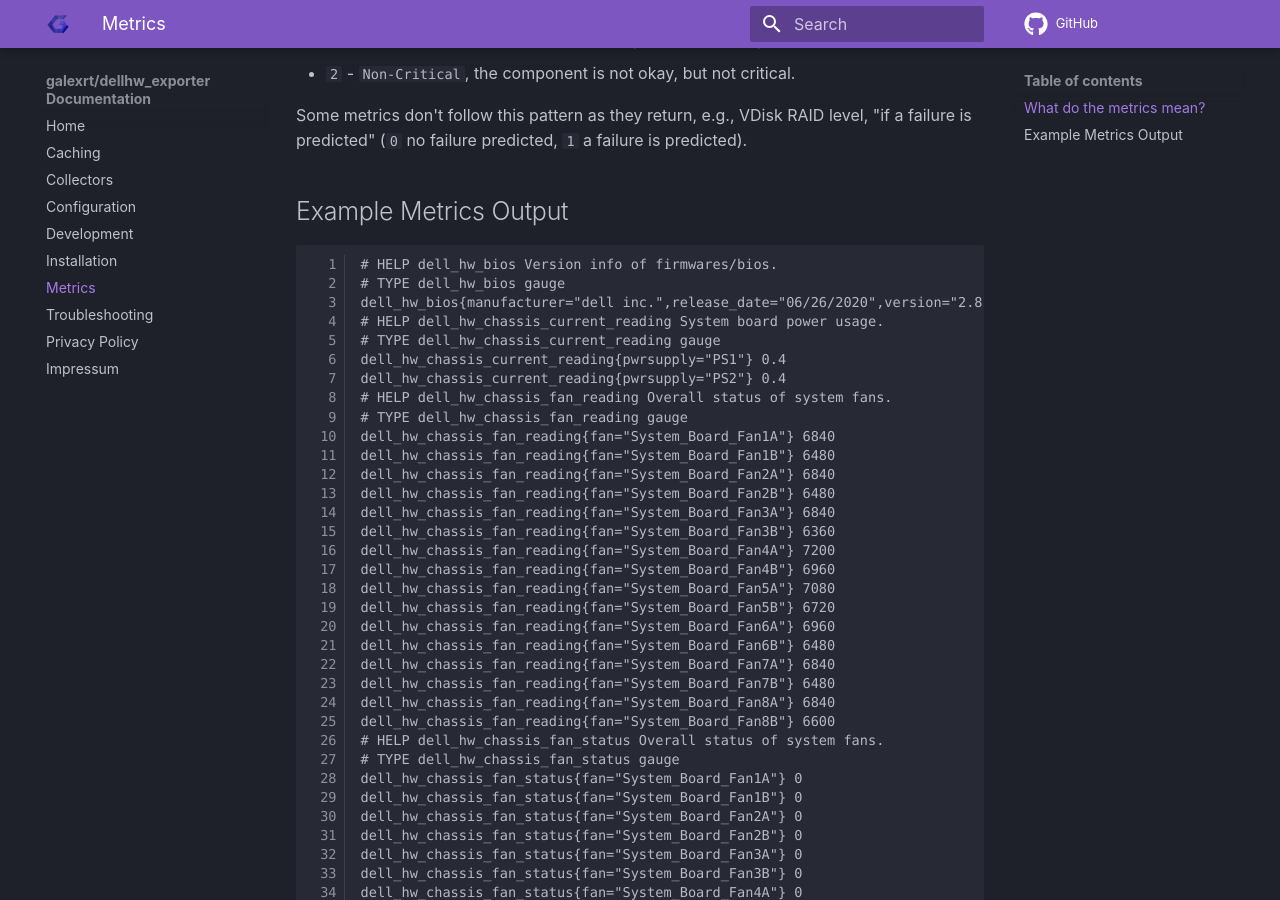
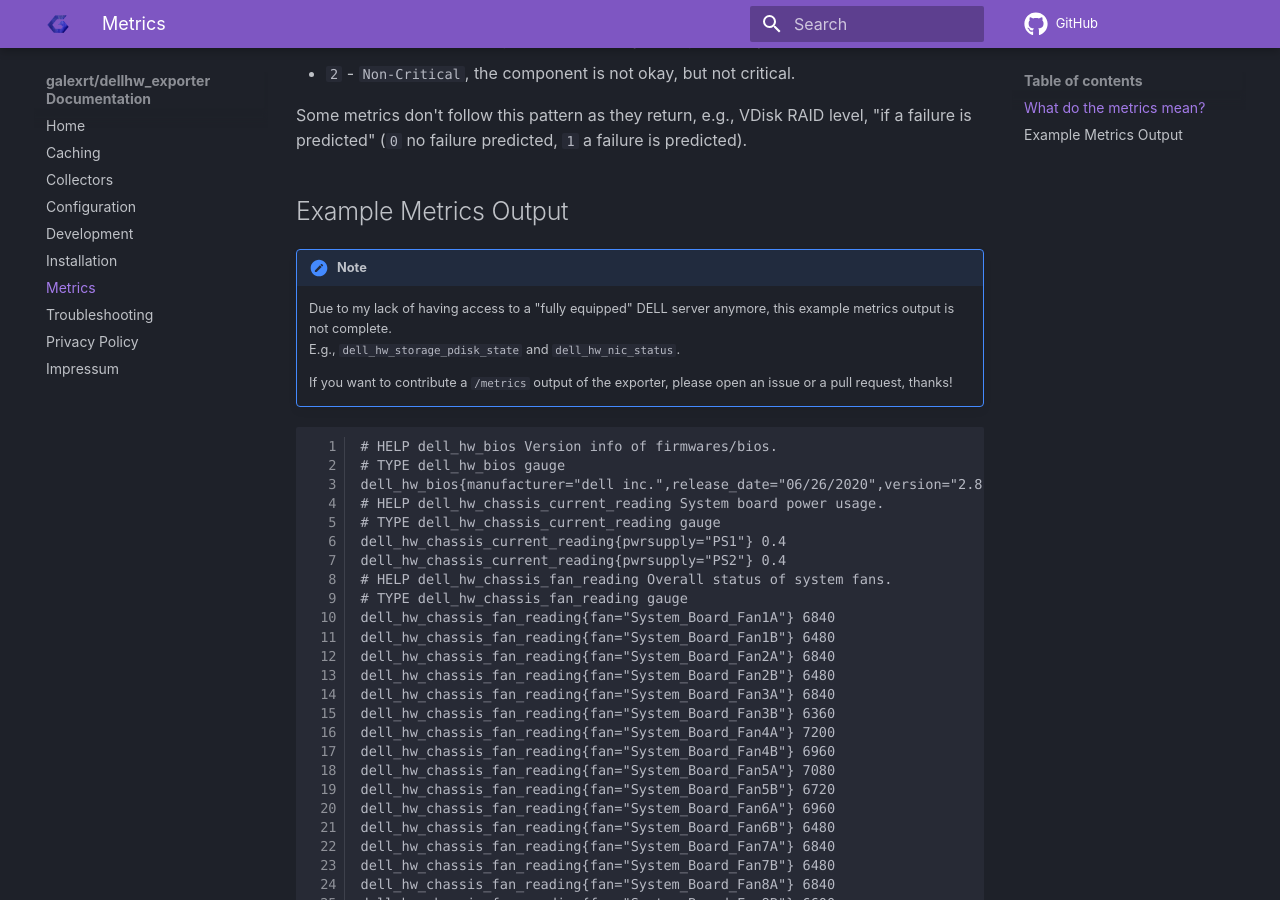
Before and after one commit to galexrt/dellhw_exporter, an MkDocs documentation site: the page built from docs/metrics.md, in a window 1280 px wide and 900 px high, scrolled down 304 px. Built offline with MkDocs 1.6.1 and Material for MkDocs 9.7.7, drawn with Linux system fonts in a browser that asks for light colours; comment, search, counter and statistics services are not loaded.

Commit message:
docs: add note to metrics output
Signed-off-by: Alexander Trost <galexrt@googlemail.com>

````diff
--- a/docs/metrics.md
+++ b/docs/metrics.md
@@ -10,8 +10,13 @@ Some metrics don't follow this pattern as they return, e.g., VDisk RAID level, "
 
 ## Example Metrics Output
 
+!!! note
+    Due to my lack of having access to a "fully equipped" DELL server anymore, this example metrics output is not complete.
+    E.g., `dell_hw_storage_pdisk_state` and `dell_hw_nic_status`.
+
+    If you want to contribute a `/metrics` output of the exporter, please open an issue or a pull request, thanks!
+
 ```plain
-
 # HELP dell_hw_bios Version info of firmwares/bios.
 # TYPE dell_hw_bios gauge
 dell_hw_bios{manufacturer="dell inc.",release_date="06/26/2020",version="2.8.1"} 0
````
